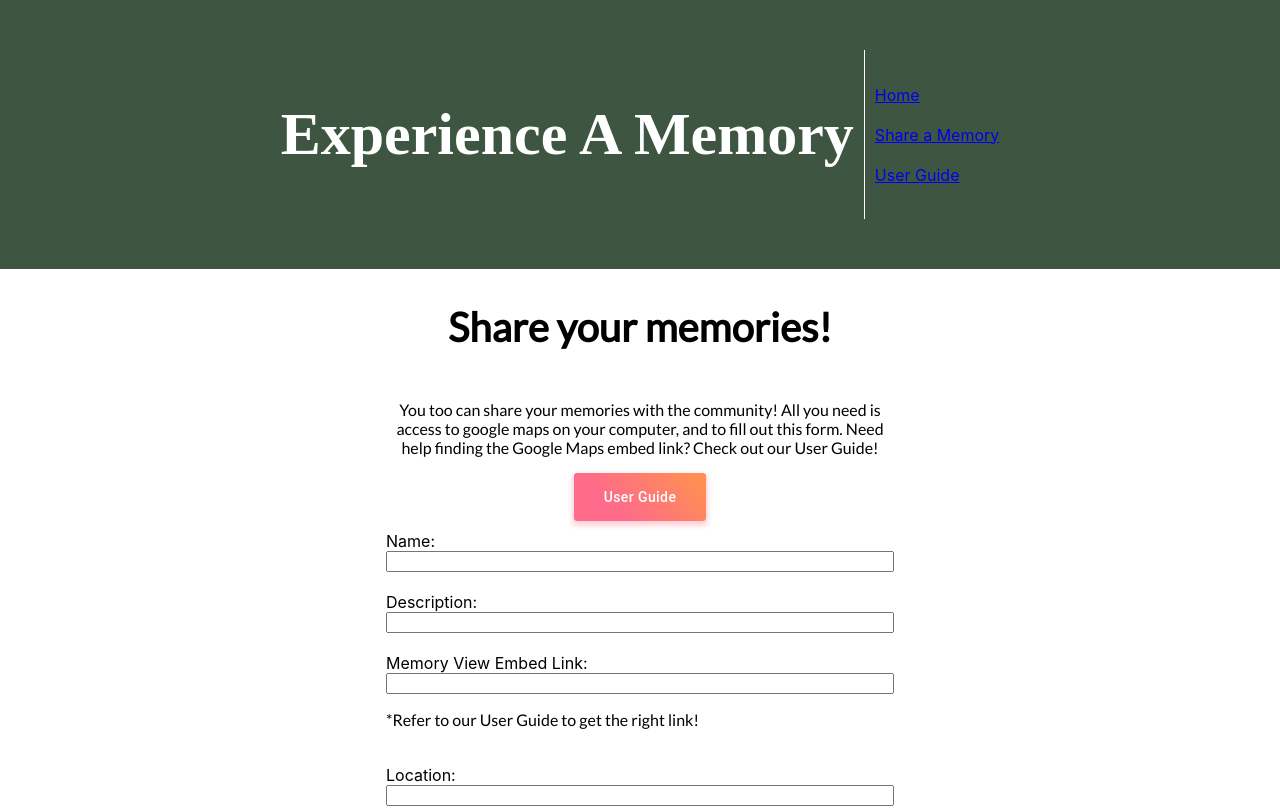
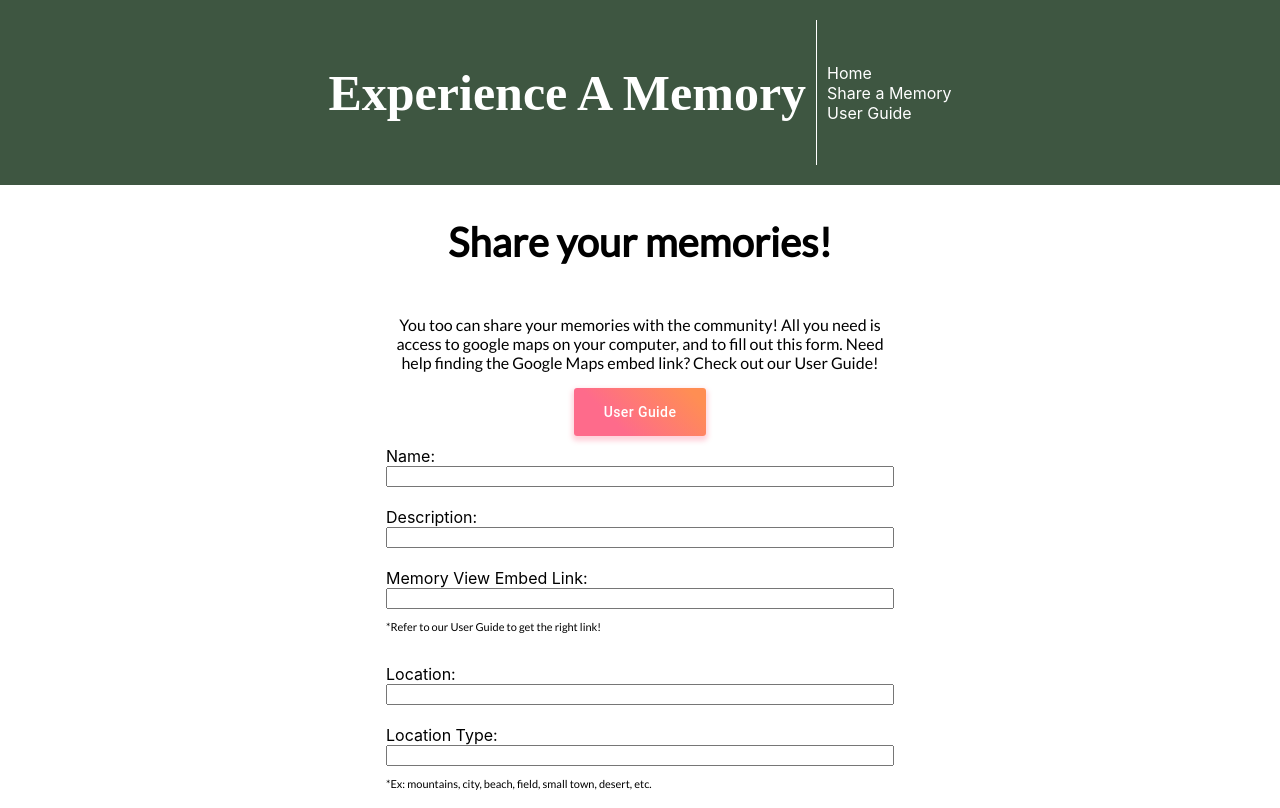
Before and after one commit to amandaphail/VisualizeAMemory, a React (Create React App) app: page /new in a window 1280 px wide. Shown: the top 808 px of the page. Built offline with nearby package versions, Linux system fonts and the light colour scheme; no server answers; a web font is replaced by a local one.

Commit message:
navbar styling and instructional text in form

```diff
--- a/src/components/Navbar.jsx
+++ b/src/components/Navbar.jsx
@@ -8,15 +8,15 @@ export default function Navbar() {
 
     return (
         <div id="navbar">
-            <div>
+            <div id="title">
                 <h1>Experience A Memory</h1>
             </div>
             <div id="links">
 
                 <Link to ="/">Home </Link>
-            <br/>
+
                 <Link to="/new">Share a Memory </Link>
-            <br/>
+
                 <Link to="/guide">User Guide</Link>
 
             </div>
--- a/src/components/form.css
+++ b/src/components/form.css
@@ -29,6 +29,10 @@ form {
   width: 500px;
 }
 
+.instruction{
+  font-size: 11px;
+}
+
 /* .button {
   background-color: #6772e5;
   box-shadow: 0 4px 6px rgba(50, 50, 93, 0.11), 0 1px 3px rgba(0, 0, 0, 0.08);
--- a/src/components/navbar.css
+++ b/src/components/navbar.css
@@ -2,10 +2,11 @@
   display: flex;
   flex-direction: row;
   justify-content: center;
-  padding: 50px;
+  padding: 20px;
   background-color: #3E5641;
   color: white;
 }
+
 
 #links {
   display: flex;
@@ -18,5 +19,19 @@
 
 h1 {
   padding: 10px;
-  font-size: 60px;
+  font-size: 50px;
+  text-align:right;
 }
+
+a {
+  text-decoration: none;
+  color: white;
+}
+
+a:visited{
+  color:white;
+}
+
+a:hover{
+  color: #FFAC81;
+}
```
Also changed, not shown: 1 other file (tests, documents, lock files or other folders). Lines whose indentation alone changed are shown as unchanged.
